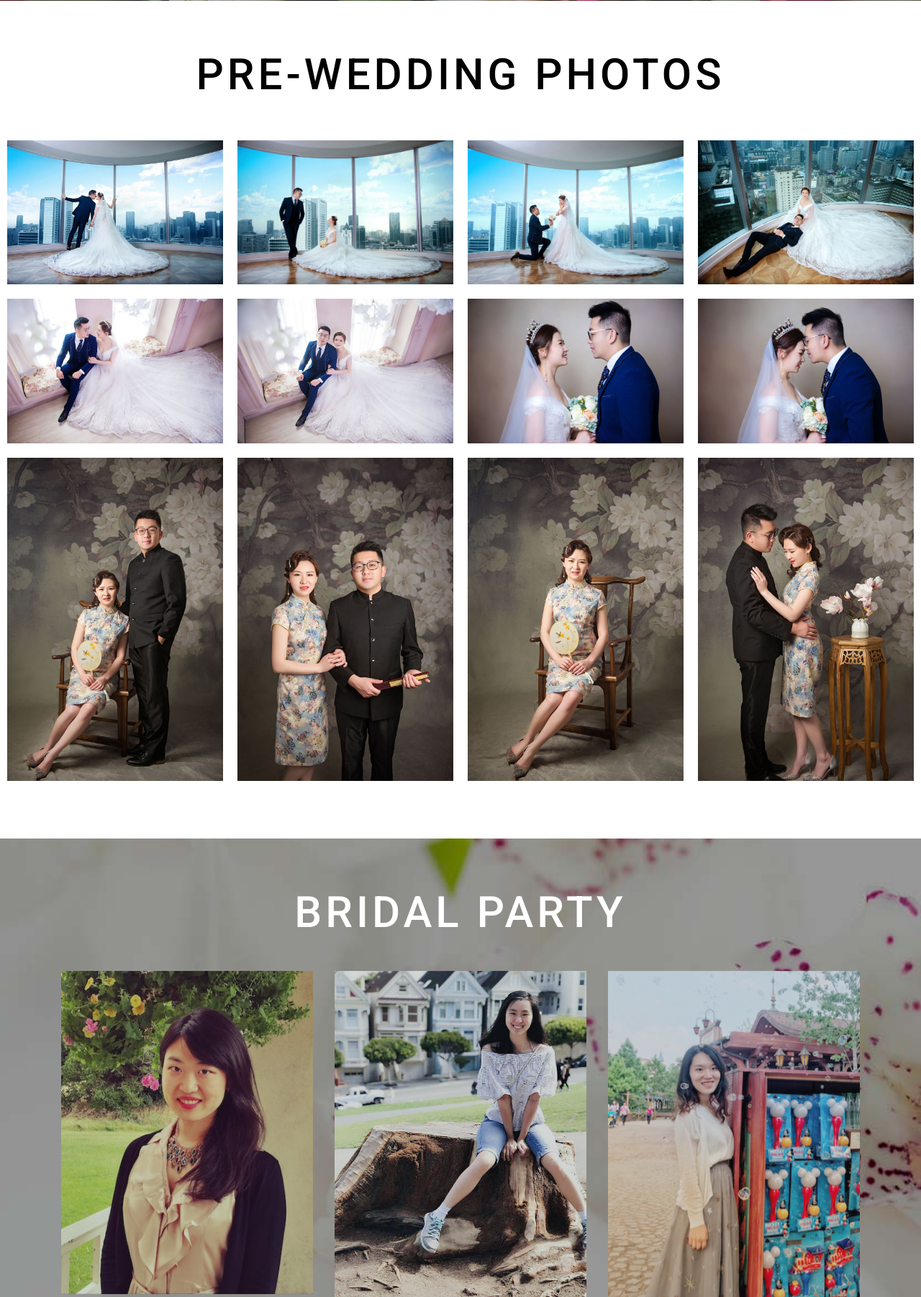
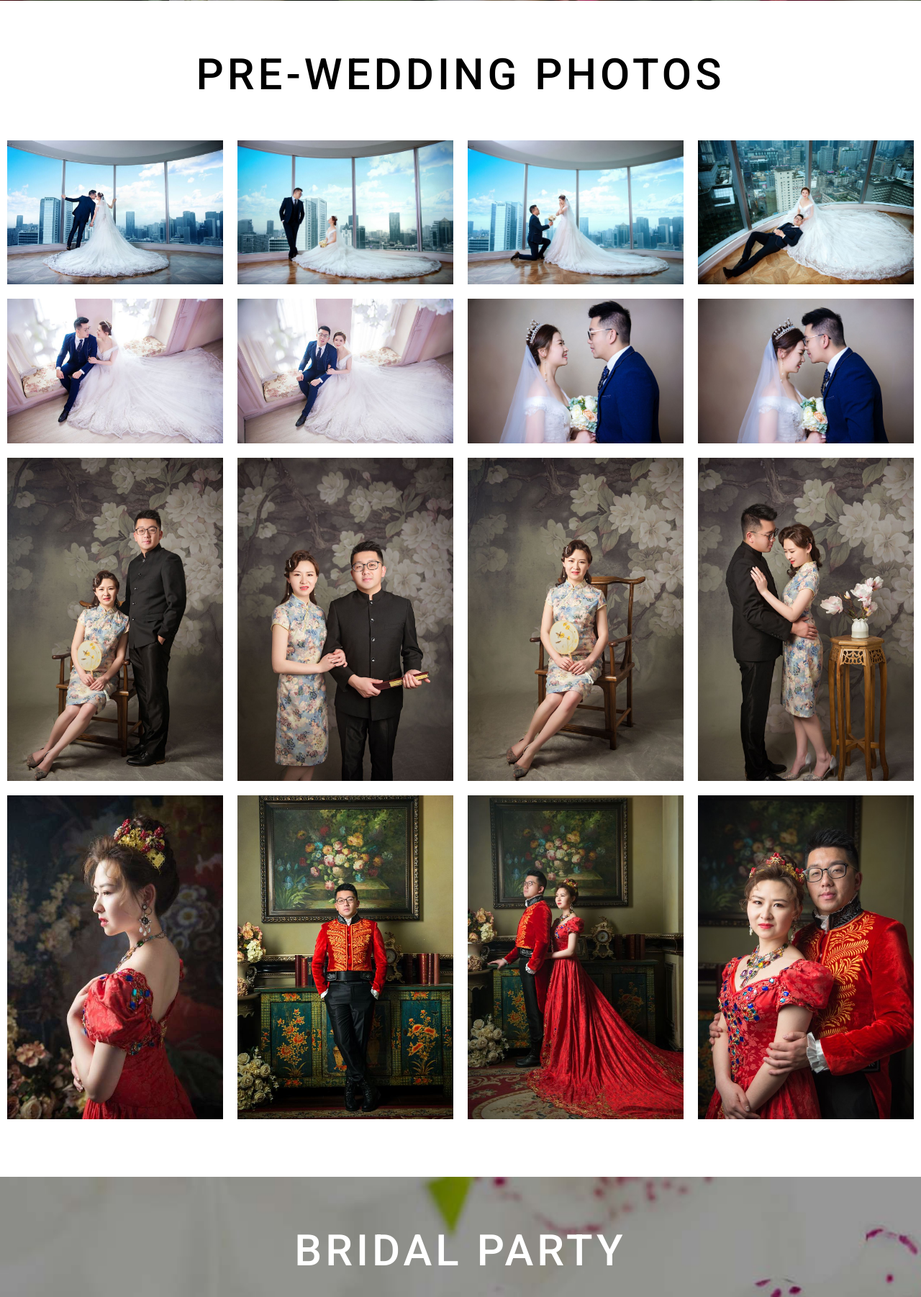
Before and after one commit to dingyunxing/mysite, a Django app: page / in a window 1280 px wide. Shown: the part 4191-5993 px from the top of the page at 72% size. Run offline with Django 3.2, Linux system fonts and the light colour scheme; some libraries are stand-ins or nearby versions.

Commit message:
add 4 photos and change profile photo to cat and dog

```diff
--- a/mysample/templates/mysample/index.html
+++ b/mysample/templates/mysample/index.html
@@ -503,6 +503,50 @@ Smartphone Compatible web template, free webdesigns for Nokia, Samsung, LG, Sony
 					</a>
 				</div>
 			</div>
+			<div class="col-sm-3 col-xs-6 gallery-grids">
+				<div class="w3ls-hover">
+					<a href="{%static "images/g17.jpg" %}" data-lightbox="example-set" data-title="Oct 2018">
+						<img src="{%static "images/g17.jpg" %}" class="img-responsive zoom-img" alt="">
+						<div class="view-caption">
+							<h5>D+E</h5>
+
+						</div>
+					</a>
+				</div>
+			</div>
+			<div class="col-sm-3 col-xs-6 gallery-grids">
+				<div class="w3ls-hover">
+					<a href="{%static "images/g18.jpg" %}" data-lightbox="example-set" data-title="Oct 2018">
+						<img src="{%static "images/g18.jpg" %}" class="img-responsive zoom-img" alt="">
+						<div class="view-caption">
+							<h5>D+E</h5>
+
+						</div>
+					</a>
+				</div>
+			</div>
+			<div class="col-sm-3 col-xs-6 gallery-grids">
+				<div class="w3ls-hover">
+					<a href="{%static "images/g19.jpg" %}" data-lightbox="example-set" data-title="Oct 2018">
+						<img src="{%static "images/g19.jpg" %}" class="img-responsive zoom-img" alt="">
+						<div class="view-caption">
+							<h5>D+E</h5>
+
+						</div>
+					</a>
+				</div>
+			</div>
+			<div class="col-sm-3 col-xs-6 gallery-grids">
+				<div class="w3ls-hover">
+					<a href="{%static "images/g20.jpg" %}" data-lightbox="example-set" data-title="Oct 2018">
+						<img src="{%static "images/g20.jpg" %}" class="img-responsive zoom-img" alt="">
+						<div class="view-caption">
+							<h5>D+E</h5>
+
+						</div>
+					</a>
+				</div>
+			</div>
 			<div class="clearfix"> </div>
 		</div>
 
```
Also changed, not shown: static/images/br1.jpg, static/images/g17.jpg (added), static/images/g18.jpg (added), static/images/g19.jpg (added), static/images/g20.jpg (added), static/images/gr1.jpg, 4 other files.
